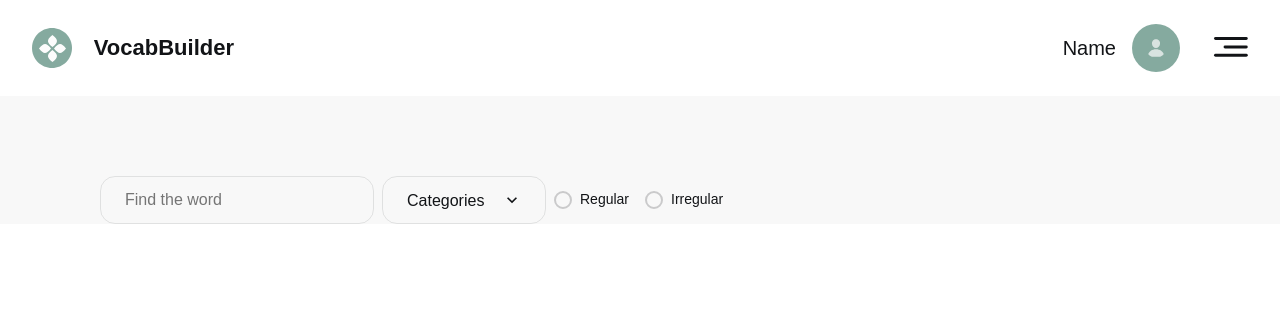
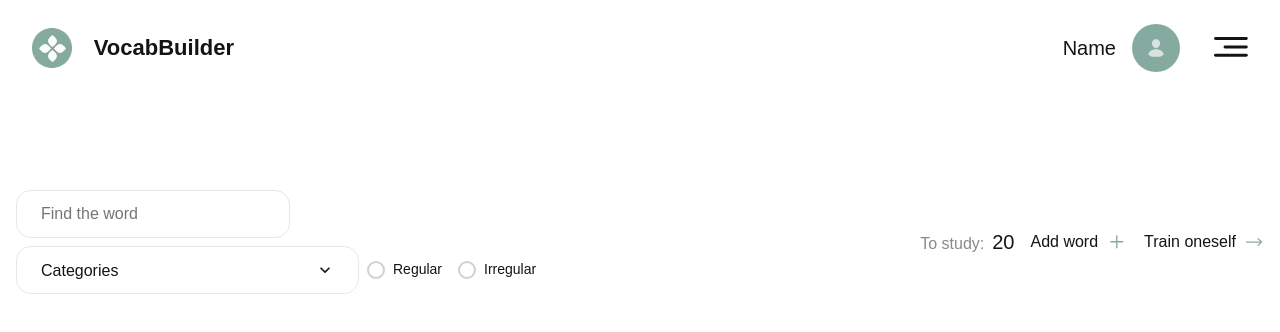
Before and after one commit to Alexandr-1973/VocabBuilder, a React (Vite) app: page /dictionary in a window 1280 px wide. Shown: the top 332 px of the page. Built offline with nearby package versions, Linux system fonts and the light colour scheme.

Commit message:
add markup mob Dashboard

```diff
--- a/src/components/CustomSelect/CustomSelect.module.css
+++ b/src/components/CustomSelect/CustomSelect.module.css
@@ -1,6 +1,8 @@
 .genDiv {
 	position: relative;
-	min-width: 164px;
+	width: 100%;
+	max-width: 343px;
+	/* min-width: 250px; */
 	/* max-width: 189px; */
 }
 
@@ -71,3 +73,12 @@ justify-content: center;
 align-items: center;
 padding: 0;
 }
+
+@media screen and (min-width:768px) {
+	.genDiv {
+		/* position: relative; */
+		min-width: 164px;
+
+		/* max-width: 189px; */
+	}
+}
--- a/src/components/Dashboard/Dashboard.jsx
+++ b/src/components/Dashboard/Dashboard.jsx
@@ -1,13 +1,33 @@
-import css from "./Dashboard.module.css"
-import Filters from "../Filters/Filters"
+import css from "./Dashboard.module.css";
+import Filters from "../Filters/Filters";
+import { Link } from "react-router-dom";
+import { HiOutlineArrowNarrowRight } from "react-icons/hi";
+import { GoPlus } from "react-icons/go";
 
-const Dashboard=()=>{
-	return (
-		<div className={css.genDiv}>
-			<Filters />
-		</div>
+const Dashboard = () => {
 
-	)
-}
+  return (
+    <div className={css.genDiv}>
+      <Filters />
+      <ul className={css.trainUl}>
+        <li className={css.studyLi}>
+          To study:<p className={css.studyP}>20</p>
+        </li>
+        <li className={css.buttonLi}>
+          <button className={css.wordButton}>
+            Add word
+            <GoPlus className={css.iconPlus} />
+          </button>
+        </li>
+        <li>
+          <Link to="/training" className={css.trainLink}>
+            Train oneself
+            <HiOutlineArrowNarrowRight className={css.iconArrow} />
+          </Link>
+        </li>
+      </ul>
+    </div>
+  );
+};
 
-export default Dashboard
+export default Dashboard;
--- a/src/components/Dashboard/Dashboard.module.css
+++ b/src/components/Dashboard/Dashboard.module.css
@@ -1,8 +1,10 @@
 .genDiv {
   display: flex;
   flex-wrap: wrap;
+  justify-content: space-between;
+  align-items: center;
+  min-height: 228px;
 }
-
 
 .findInput {
   border: 1px solid rgba(18, 20, 23, 0.1);
@@ -10,10 +12,83 @@
   padding: 12px 24px;
   width: 274px;
   height: 48px;
-
   font-family: "MacPaw Fixel Display", sans-serif;
   font-weight: 500;
   font-size: 16px;
   line-height: 1.5;
   color: #121417;
 }
+
+.trainUl {
+  display: flex;
+  row-gap: 8px;
+  column-gap: 16px;
+  align-items: center;
+  flex-wrap: wrap;
+  margin-block-start: 0;
+    margin-block-end: 0;
+
+    padding-inline-start: 0;
+}
+
+.studyLi {
+  display: flex;
+  gap: 8px;
+  font-family: "MacPaw Fixel Display", sans-serif;
+  font-weight: 500;
+  font-size: 16px;
+  line-height: 1.5;
+  color: rgba(18, 20, 23, 0.5);
+  align-items: baseline;
+}
+
+.studyP {
+  font-family: "MacPaw Fixel Display", sans-serif;
+  font-weight: 500;
+  font-size: 20px;
+  line-height: 1.5;
+  color: #121417;
+  margin-block-start: 0;
+  margin-block-end: 0;
+}
+
+.trainLink {
+  text-decoration: none;
+  font-family: "MacPaw Fixel Display", sans-serif;
+  font-weight: 500;
+  font-size: 16px;
+  line-height: 1.5;
+  color: #121417;
+  display: flex;
+  gap: 8px;
+  align-items: center;
+}
+
+.wordButton {
+  font-family: "MacPaw Fixel Display", sans-serif;
+  font-weight: 500;
+  font-size: 16px;
+  line-height: 1.5;
+  color: #121417;
+  border: none;
+  background-color: inherit;
+  cursor: pointer;
+  display: flex;
+  gap: 8px;
+  align-items:center;
+  padding-block: 0;
+  padding-inline: 0;
+}
+
+.iconPlus {
+  width: 22px;
+  height: 22px;
+  fill: #85aa9f;
+}
+
+.iconArrow {
+  width: 20px;
+  height: 20px;
+  stroke: #85aa9f;
+  stroke-width: 1.5px;
+}
--- a/src/components/Filters/Filters.module.css
+++ b/src/components/Filters/Filters.module.css
@@ -3,13 +3,17 @@
   flex-wrap: wrap;
   gap: 8px;
   align-items: center;
+  /* margin-bottom: 14px; */
 }
 
 .findInput {
   border: 1px solid rgba(18, 20, 23, 0.1);
   border-radius: 15px;
   padding: 12px 24px;
-  width: 274px;
+  width: 100%;
+  max-width: 343px;
+  /* min-width: 250px; */
+  /* min-width: none; */
   height: 48px;
 
   font-family: "MacPaw Fixel Display", sans-serif;
@@ -30,3 +34,12 @@
   gap: 8px;
   cursor: pointer;
 }
+
+@media screen and (min-width:768px) {
+
+  .findInput {
+    width: 274px;
+  }
+
+
+}
--- a/src/pages/DictionaryPage/Dictionary.module.css
+++ b/src/pages/DictionaryPage/Dictionary.module.css
@@ -1,6 +1,19 @@
+
 .genDiv {
-	background-color: rgba(248, 248, 248, 1);
-	padding-top: 80px;
-	padding-left: 100px;
-	padding-right: 100px;
+	/* background-color: rgba(248, 248, 248, 1); */
+	padding-top: 32px;
+	padding-left: 16px;
+	padding-right: 16px;
 }
+
+
+
+
+@media screen and (min-width:1440px) {
+	.genDiv {
+		background-color: rgba(248, 248, 248, 1);
+		padding-top: 80px;
+		padding-left: 100px;
+		padding-right: 100px;
+	}
+}
```
Lines whose indentation alone changed are shown as unchanged.
